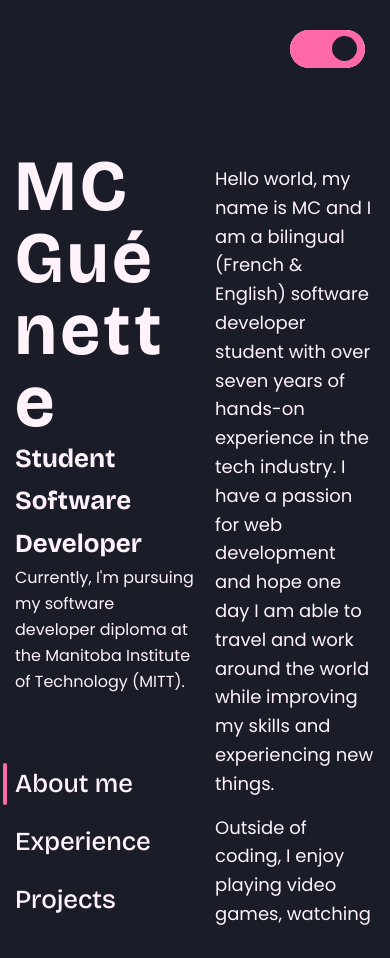
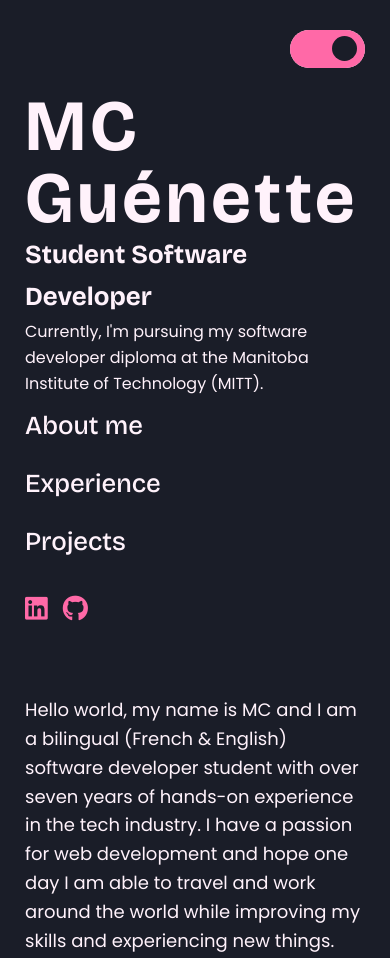
Before and after one commit to mcguenette/my-new-website, a website: page index.html in a window 390 px wide. Shown: the top 958 px of the page. Drawn offline with nearby package versions, Linux system fonts and the light colour scheme; a web font is replaced by a local one.

Commit message:
Added responsiveness

```diff
--- a/index.html
+++ b/index.html
@@ -148,6 +148,11 @@
                             <p>I decided to create a magic 8 ball (taking it back to the 90s! 📻 )
                                 where you ask a yes or no question and the ball will give an answer.
                             </p>
+                            <p>
+                                The answers currently are: 'No', 'Yes', 'Outlook good', 'Of course!', 'Without a doubt',
+                                'In your dreams', 'Outlook not so good', 'Don't count on it', 'Ask again later', 'Signs point to yes'.
+                            </p>
+
                         </div>
                     </div>
                 </section>
--- a/src/style.css
+++ b/src/style.css
@@ -314,23 +314,63 @@ nav.footer {
 
 
 /* Add a media query for smaller screens */
-@media screen and (min-width: 768px) {
+@media screen and (max-width: 768px) {
+    body {
+        overflow: visible;
+    }
     .two-columns {
-      flex-direction: row;
+        gap: 2rem; /* Adjust the gap for smaller screens */
+        flex-direction: column;
     }
-
+    nav {
+        margin: 20px 0px;
+    }
     header {
-      width: 50%;
+      width: 100%;
     }
 
     main {
-      width: 50%;
+      width: 100%;
+      overflow-y: visible;
+    }
+    nav.footer {
+        height: 60px;
+    }
+    .profile {
+        margin-bottom: 10px;
     }
   }
 
   /* Additional media query for even smaller screens */
   @media screen and (max-width: 600px) {
     .two-columns {
-      gap: 2rem; /* Adjust the gap for smaller screens */
+        gap: 2rem;
+        flex-direction: column;
+        justify-content: flex-start;
+        padding: 10px;
+        margin-top: 80px;
+    }
+    nav {
+        margin: 0;
+    }
+    nav.footer {
+        margin: 0;
+    }
+    main {
+        padding: 20px 0;
+        justify-content: space-between;
+        overflow-y: visible;
+    }
+    header {
+        padding: 0;
+    }
+    body {
+        overflow: visible;
+    }
+    nav.footer {
+        height: 60px;
+    }
+    .profile {
+        margin-bottom: 10px;
     }
   }
```
